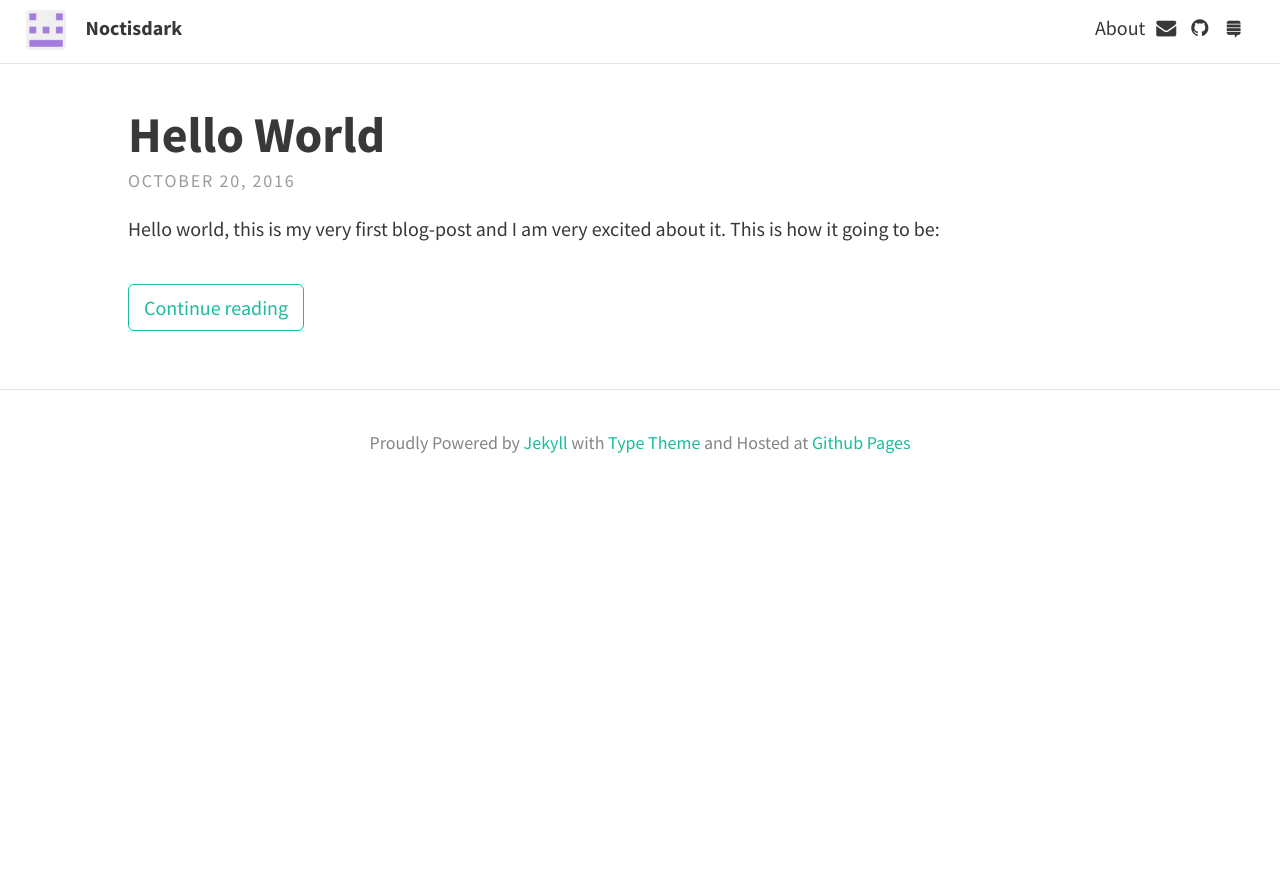
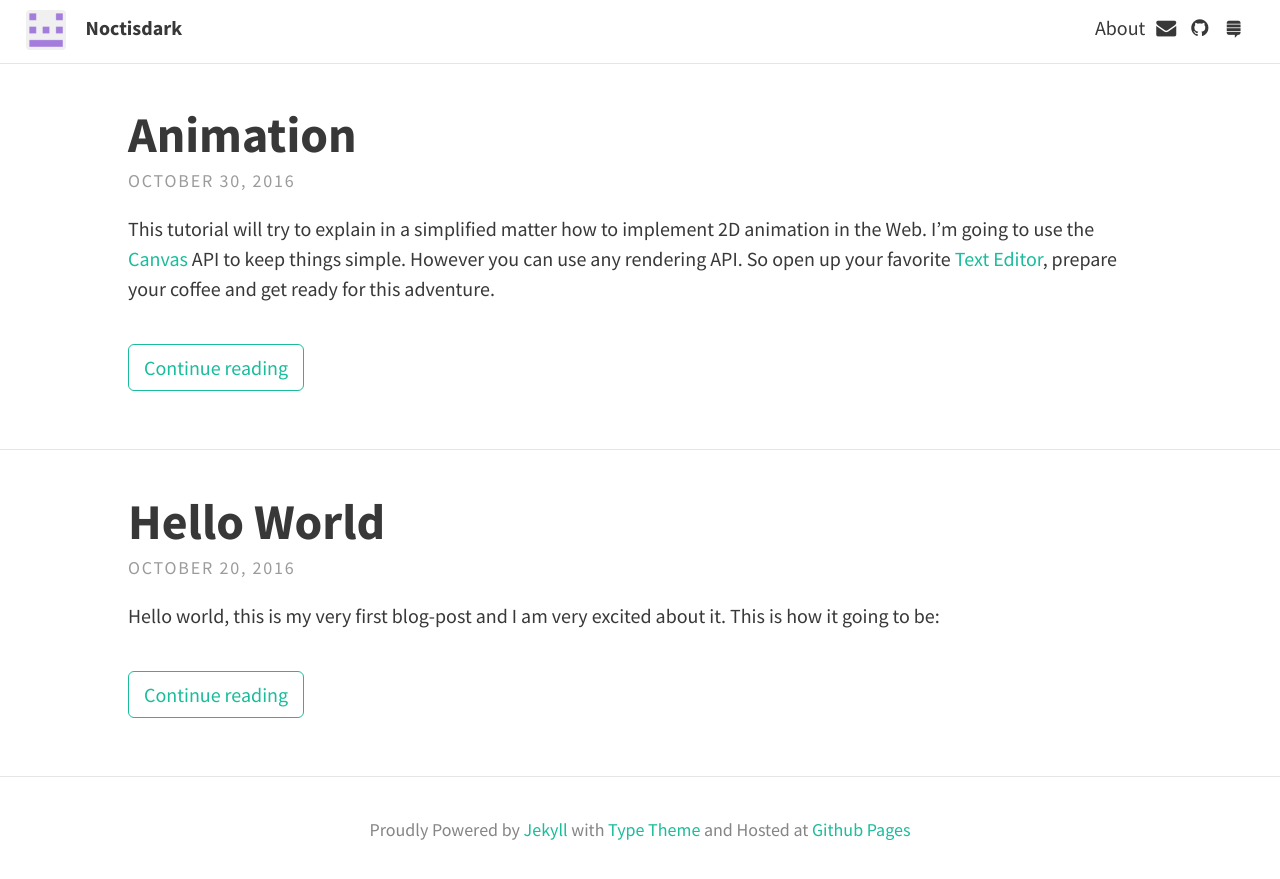
Before and after one commit to Noctisdark/noctisdark.github.io, a Jekyll site: the page built from index.html, in a window 1280 px wide. Shown: the top 879 px of the page. Built offline with Jekyll 4.4.1, drawn with Linux system fonts in a browser that asks for light colours; nearby versions of some CDN libraries; the list of posts is cut into pages by our own code; part of the change alters nothing that is shown.

Commit message:
Added animation articles

````diff
--- /dev/null
+++ b/_posts/2016-10-30-Animation.md
@@ -0,0 +1,502 @@
+---
+layout: post
+title: Animation
+date: 2016-10-30
+---
+
+This tutorial will try to explain in a simplified matter how to implement 2D animation in the Web.
+I'm going to use the [Canvas](https://developer.mozilla.org/en-US/docs/Web/API/Canvas_API) API to
+keep things simple. However you can use any rendering API. So open up your favorite [Text Editor](https://en.wikipedia.org/wiki/Text_editor),
+prepare your coffee and get ready for this adventure.
+
+# Computer Animation:
+
+### Abstract:
+
+&emsp;computer animation is the process used to create animated images, as opposed to static images
+that stay the same all the time, like your favorite game's background.
+Computer animation is essentially the digital successor to the stop motion techniques that attempts to
+trick your brains into thinking that they are seeing a smoothly moving object when they are in fact
+seeing different states of motion of that object. This is possible thanks to a phenomenon called the
+[Persistence of Vision](https://en.wikipedia.org/wiki/Persistence_of_vision).
+The pictures should be draw at around 12 frames per seconds and usually faster, otherwise most people
+will detect some sort of jerkiness associated with the drawing of new images that detracts from the illusion
+of realistic movement. Lots of conventions are used when it comes to this, For example hand-drawn cartoon animation
+often use 15 frame/s whereas films seen in theaters run at 24 frame/s.
+There are different techniques used to achieve computer animations such as [Keyframing](https://en.wikipedia.org/wiki/Key_frame#Animation_by_means_of_computer_graphics),
+[Blocking](https://en.wikipedia.org/wiki/Blocking_(animation)), [Morphing](https://en.wikipedia.org/wiki/Morphing), etc... .
+
+### Basic Animation Steps:
+
+&emsp;Implementing 2D computer animation is fairly simple and straightforward, these are the minimal steps you
+should take to draw every frame.
+
+- Clear the canvas:<br/>
+Each frame a completely different frame from the last one at the pixel level, so you'll have to clear all previously
+drawn object and prepare for drawing the next frame. the easiest way to this is the use the `clearRect` method.
+
+- Save the canvas state:<br/>
+To draw anthing on the screen you might will often need to change the canvas state. For example, you need translate the canvas a bit to make
+your character seem to move and them go back to the original state. You can do this using the `save` method in canvas to save the current transformations associated
+with the rendering context.
+
+- Do all your rendering logic here:<br/>
+This is where you will do all your image processing and rendering here.
+
+- Restore your canvas state:<br/>
+If you have saved your last canvas state, you can restore it but calling the `restore` method, which will pop off the last state frame and
+set it as the current one.
+
+# Code:
+
+### Setting up our rendering context:
+&emsp;Let's try to make a simple moving character. I used a free spritesheet for animation, [requestAnimationFrame](https://developer.mozilla.org/en-US/docs/Web/API/Window/requestAnimationFrame)
+method for animation which tells the browser that you wish to perform an animation and requests that the browser call a specified function to update an animation before the next repaint. this
+will improve your application's performance and make your animation smoothier. I will be using ES6 for scripting, so your browser might not support any of this code, but this will only be a problem
+for those who use older browser.
+
+Let's start off by setting up a view layer where we will draw all of our graphics.
+```html
+<canvas id="view">
+</canvas>
+```
+
+```javascript
+let canvas  = document.getElementById('view'); //get a reference to our canvas DOM element
+let ctx = canvas.getContext('2d'); //create a 2D context for drawing.
+
+canvas.width = 640;
+canvas.height = 480; //640x480 resolution
+
+let loader = {
+	cache: {}, //mapping from image url to their promises
+	loadImage(url) {
+		let img = this.cache[url];
+		if ( img )
+			return img;
+
+		img = this.cache[url] = new Promise((resolve, reject) => {
+			let image = new Image();
+			image.src = url;
+			image.onload = () => resolve(image);
+			image.onerror = (err) => reject(err);
+		});
+
+		return img;
+	},
+	await()	 {
+		let promises = [];
+		for ( let url in this.cache )
+			promises.push(this.cache[url]);
+
+		return Promise.all(promises);
+	}
+};
+```
+
+Up until now, we're not doing anything interesting, just getting a reference to a 2D content for drawing
+on the canvas and setting its resolution to 640x480 pixel.
+Then creating a loader object that will help us load all of our images and await for them asynchronously
+before starting the game. At this point, if you try this, you will see nothing and this is expected.
+
+### Loading our first image:
+
+This will be pretty simple because we have all we need to start rendering our first image on the screen.
+It's as simple as calling `putImage(image, x, y, width, height)`.
+
+```javascript
+let Sprite = function(x, y, width, height, url) {
+	this.position = {x, y};
+	this.width = width; //the width we want to show
+	this.height = height; //the height we want to show
+	this.texture = null;
+
+	loader.loadImage(url).then(image => {
+		this.texture = image;
+	});
+};
+
+Sprite.prototype.draw = function() {
+	ctx.drawImage(this.texture, this.position.x, this.position.y, this.width, this.height);
+};
+
+let sheet = new Sprite(0, 0, 640, 480, './run.png'); //our sprite sheet, image located at './run.png'
+
+function animate() {
+	window.requestAnimationFrame(animate); //request for the next frame of this animation
+
+	ctx.clearRect(0, 0, 640, 480); //clear the canvas
+	sheet.draw(); //draw out sprite sheet
+};
+
+loader.await().then(all => {
+	window.requestAnimationFrame(animate); //start the animation when everything is loaded
+});
+```
+
+We are making a nice `Sprite` class which will hold all the information we need to show our spritesheet on the screen,
+spritesheet has a `draw` method which will draw the image on the screen and save us a lot of writing.
+
+If you run this, you are supposed to get<br/>
+<img src="/img/first.png" style="display: block; margin: 0 auto;"/>
+Very nice, is it not ?
+
+### Animating the sprite:
+
+In order to bring this [Ninja](https://en.wikipedia.org/wiki/Ninja) back to life, we'll have to animate it, luckily our spritesheet
+contains all the frames needed to do this, so we'll have to tune our code a little bit to get this right.
+To do this, we need to cut our image to little chunk and display each at a time.
+To do this, we need to call `drawImage(image, clipX, clipY, clipWidth, clipHeight, x, y, width, height)`.
+The arguments names are self explanatory. If this is still hard to image, I hope this picture will explain it all.
+<img src="/img/drawImage.jpg" style="display: block; margin: 0 auto;"/>
+
+```javascript
+let TextureFrame = function(x, y, width, height) {
+	this.x = x;
+	this.y = y;
+	this.width = width;
+	this.height = height;
+}; //Define where and how much we should clip the image
+
+let Sprite = function(x, y, width, height, url) {
+	//All the old stuff
+
+	this.frame = null;
+	loader.loadImage(url).then(image => {
+		this.texture = image;
+		this.frame = new TextureFrame(0, 0, image.width, image.height); //show the whole image, no clipping
+	});
+};
+
+Sprite.prototype.draw = function() {
+	ctx.drawImage(this.texture, this.frame.x, this.frame.y, this.frame.width, this.frame.height, this.position.x, this.position.y, this.width, this.height);
+};
+```
+
+And as expected, if you run this you will see no difference.
+Let's get onto the fun part and define our `Animation` class.
+
+```javascript
+let Animation = function(frames, ticks) {
+	this.frames = frames;
+	this.index = 0; //the current frame index
+	this.ticksPerSec = ticks; //how many ticks before the next frame
+	this.ticks = 0; //how many ticks the frames ticked so far
+	this.playing = false; //is this playing ?
+};
+
+Animation.prototype.play = function() {
+	this.playing = true; //play the animation
+};
+
+Animation.prototype.stop = function() {
+	this.playing = false;
+};
+
+Animation.prototype.tick = function() { //method that will be called each frame
+	if ( ! this.playing )
+		return; //if this is not playing, do nothing.
+
+	this.ticks++;
+	if ( this.ticks >= this.ticksPerSec ) {
+		this.ticks = 0;
+		this.index = (++this.index) % this.frames.length; //allow the animation to loop back
+	}
+};
+
+//Change the draw procedure to be animation aware, simple checks aren't performance critical
+Sprite.prototype.draw = function() {
+	if ( ! this.animation )
+		return ctx.drawImage(this.texture, this.frame.x, this.frame.y, this.frame.width, this.frame.height, this.position.x, this.position.y, this.width, this.height);
+
+	let frame = this.animation.frames[this.animation.index];
+	ctx.drawImage(this.texture, frame.x, frame.y, frame.width, frame.height, this.position.x, this.position.y, this.width, this.height);
+	this.animation.tick();
+};
+
+let ninja = new Sprite(0, 0, 280, 385, './run.png'); //each frame is of size 280, 385
+let frames = [
+	new TextureFrame(0, 0, 280, 385),
+	new TextureFrame(280, 0, 280, 385),
+	new TextureFrame(560, 0, 280, 385),
+	new TextureFrame(840, 0, 280, 385),
+	new TextureFrame(1120, 0, 280, 385),
+
+	new TextureFrame(0, 385, 280, 385),
+	new TextureFrame(280, 385, 280, 385),
+	new TextureFrame(560, 385, 280, 385),
+	new TextureFrame(840, 385, 280, 385),
+	new TextureFrame(1120, 385, 280, 385),
+]; //All clippings
+
+ninja.animation = new Animation(frames, 5); //5 ticks per frame, 12 frame per sec
+ninja.animation.play();
+
+
+function animate() {
+	window.requestAnimationFrame(animate); //request for the next frame of this animation
+
+	ctx.clearRect(0, 0, 640, 480); //clear the canvas
+	ninja.draw(); //draw our sprite
+};
+```
+
+And that's all there is to it. Congrats, you have now learnt how to animate your spritesheets. This approach
+is very nice and easy to extend.
+Here's a demo.
+
+<canvas id="view" style="display: block; margin: 0 auto;">
+</canvas>
+
+<script type="text/javascript">
+	let canvas  = document.getElementById('view'); //get a reference to our canvas DOM element
+	let ctx = canvas.getContext('2d'); //create a 2D context for drawing.
+
+	canvas.width = 640;
+	canvas.height = 480; //640x480 resolution
+
+	let loader = {
+		cache: {}, //mapping from image url to their promises
+		loadImage(url) {
+			let img = this.cache[url];
+			if ( img )
+				return img;
+
+			img = this.cache[url] = new Promise((resolve, reject) => {
+				let image = new Image();
+				image.src = url;
+				image.onload = () => resolve(image);
+				image.onerror = (err) => reject(err);
+			});
+
+			return img;
+		},
+		await()	 {
+			let promises = [];
+			for ( let url in this.cache )
+				promises.push(this.cache[url]);
+
+			return Promise.all(promises);
+		}
+	};
+
+	let TextureFrame = function(x, y, width, height) {
+		this.x = x;
+		this.y = y;
+		this.width = width;
+		this.height = height;
+	}; //Define were and how much we should clip the image
+
+	let Sprite = function(x, y, width, height, url) {
+		this.position = {x, y};
+		this.width = width; //the width we want to show
+		this.height = height; //the height we want to show
+		this.texture = null;
+		this.frame = null;
+
+		loader.loadImage(url).then(image => {
+			this.texture = image;
+			this.frame = new TextureFrame(0, 0, image.width, image.height); //show the whole image, no clipping
+		});
+	};
+
+	Sprite.prototype.draw = function() {
+		if ( ! this.animation )
+			return ctx.drawImage(this.texture, this.frame.x, this.frame.y, this.frame.width, this.frame.height, this.position.x, this.position.y, this.width, this.height);
+
+		let frame = this.animation.frames[this.animation.index];
+		ctx.drawImage(this.texture, frame.x, frame.y, frame.width, frame.height, this.position.x, this.position.y, this.width, this.height);
+		this.animation.tick();
+	};
+
+	let Animation = function(frames, ticks) {
+		this.frames = frames;
+		this.index = 0; //the current frame index
+		this.ticksPerSec = ticks; //how many ticks before the next frame
+		this.ticks = 0; //how many ticks the frames ticked so far
+		this.playing = false; //is this playing ?
+	};
+
+	Animation.prototype.play = function() {
+		this.playing = true; //play the animation
+	};
+
+	Animation.prototype.stop = function() {
+		this.playing = false;
+	};
+
+	Animation.prototype.tick = function() { //method that will be called each frame
+		if ( ! this.playing )
+			return; //if this is not playing stop
+
+		this.ticks++;
+		if ( this.ticks >= this.ticksPerSec ) {
+			this.ticks = 0;
+			this.index = (++this.index) % this.frames.length; //allow the animation to loop back
+		}
+	};
+
+	let ninja = new Sprite(0, 0, 280, 385, '/img/run.png'); //each frame is of size 280, 385
+	let frames = [
+		new TextureFrame(0, 0, 280, 385),
+		new TextureFrame(280, 0, 280, 385),
+		new TextureFrame(560, 0, 280, 385),
+		new TextureFrame(840, 0, 280, 385),
+		new TextureFrame(1120, 0, 280, 385),
+
+		new TextureFrame(0, 385, 280, 385),
+		new TextureFrame(280, 385, 280, 385),
+		new TextureFrame(560, 385, 280, 385),
+		new TextureFrame(840, 385, 280, 385),
+		new TextureFrame(1120, 385, 280, 385),
+	]; //All clippings
+
+	ninja.animation = new Animation(frames, 5); //5 ticks per frame, 12 frame per sec
+	ninja.animation.play();
+
+	function animate() {
+		window.requestAnimationFrame(animate); //request for the next frame of this animation
+
+		ctx.clearRect(0, 0, 640, 480); //clear the canvas
+		ninja.draw();
+	};
+
+	loader.await().then(all => {
+		window.requestAnimationFrame(animate); //start the animation when everything is loaded
+	});
+</script>
+
+### Full Code:
+
+```html
+<canvas id="view">
+</canvas>
+
+<script type="text/javascript">
+	let canvas  = document.getElementById('view'); //get a reference to our canvas DOM element
+	let ctx = canvas.getContext('2d'); //create a 2D context for drawing.
+
+	canvas.width = 640;
+	canvas.height = 480; //640x480 resolution
+
+	let loader = {
+		cache: {}, //mapping from image url to their promises
+		loadImage(url) {
+			let img = this.cache[url];
+			if ( img )
+				return img;
+
+			img = this.cache[url] = new Promise((resolve, reject) => {
+				let image = new Image();
+				image.src = url;
+				image.onload = () => resolve(image);
+				image.onerror = (err) => reject(err);
+			});
+
+			return img;
+		},
+		await()	 {
+			let promises = [];
+			for ( let url in this.cache )
+				promises.push(this.cache[url]);
+
+			return Promise.all(promises);
+		}
+	};
+
+	let TextureFrame = function(x, y, width, height) {
+		this.x = x;
+		this.y = y;
+		this.width = width;
+		this.height = height;
+	}; //Define were and how much we should clip the image
+
+	let Sprite = function(x, y, width, height, url) {
+		this.position = {x, y};
+		this.width = width; //the width we want to show
+		this.height = height; //the height we want to show
+		this.texture = null;
+		this.frame = null;
+
+		loader.loadImage(url).then(image => {
+			this.texture = image;
+			this.frame = new TextureFrame(0, 0, image.width, image.height); //show the whole image, no clipping
+		});
+	};
+
+	Sprite.prototype.draw = function() {
+		if ( ! this.animation )
+			return ctx.drawImage(this.texture, this.frame.x, this.frame.y, this.frame.width, this.frame.height, this.position.x, this.position.y, this.width, this.height);
+
+		let frame = this.animation.frames[this.animation.index];
+		ctx.drawImage(this.texture, frame.x, frame.y, frame.width, frame.height, this.position.x, this.position.y, this.width, this.height);
+		this.animation.tick();
+	};
+
+	let Animation = function(frames, ticks) {
+		this.frames = frames;
+		this.index = 0; //the current frame index
+		this.ticksPerSec = ticks; //how many ticks before the next frame
+		this.ticks = 0; //how many ticks the frames ticked so far
+		this.playing = false; //is this playing ?
+	};
+
+	Animation.prototype.play = function() {
+		this.playing = true; //play the animation
+	};
+
+	Animation.prototype.stop = function() {
+		this.playing = false;
+	};
+
+	Animation.prototype.tick = function() { //method that will be called each frame
+		if ( ! this.playing )
+			return; //if this is not playing stop
+
+		this.ticks++;
+		if ( this.ticks >= this.ticksPerSec ) {
+			this.ticks = 0;
+			this.index = (++this.index) % this.frames.length; //allow the animation to loop back
+		}
+	};
+
+	let ninja = new Sprite(0, 0, 280, 385, './run.png'); //each frame is of size 280, 385
+	let frames = [
+		new TextureFrame(0, 0, 280, 385),
+		new TextureFrame(280, 0, 280, 385),
+		new TextureFrame(560, 0, 280, 385),
+		new TextureFrame(840, 0, 280, 385),
+		new TextureFrame(1120, 0, 280, 385),
+
+		new TextureFrame(0, 385, 280, 385),
+		new TextureFrame(280, 385, 280, 385),
+		new TextureFrame(560, 385, 280, 385),
+		new TextureFrame(840, 385, 280, 385),
+		new TextureFrame(1120, 385, 280, 385),
+	]; //All clippings
+
+	ninja.animation = new Animation(frames, 5); //5 ticks per frame, 12 frame per sec
+	ninja.animation.play();
+
+	function animate() {
+		window.requestAnimationFrame(animate); //request for the next frame of this animation
+
+		ctx.clearRect(0, 0, 640, 480); //clear the canvas
+		ninja.draw();
+	};
+
+	loader.await().then(all => {
+		window.requestAnimationFrame(animate); //start the animation when everything is loaded
+	});
+</script>
+```
+
+I hope everything is clear enough, the code can be found here. It's free to use for any purpose and doesn't come with any restrictive license.
+
+# So what ?:
+
+Actually that's all there is to it. Animation spritesheets in canvas is very easy and can get a bit more challenging if you try this in OpenGL or DirectX.
+The approach is the same and very easy to understand. If you have any question, don't hesitate to post a comment below and I will try to answer it as
+fast as I can. If you liked this post, **please** leave a comment below, and thanks for existing.
+
+<img src="/img/byebye.gif-c200" style="display: block; margin: 0 auto;"/>
--- a/_sass/base/_global.scss
+++ b/_sass/base/_global.scss
@@ -78,6 +78,7 @@ kbd,
 pre,
 samp {
   margin: 1em 0;
+  tab-size: $tab-size;
 }
 dt {
   font-weight: bold;
--- a/_sass/base/_variables.scss
+++ b/_sass/base/_variables.scss
@@ -28,3 +28,4 @@ $feature-image-size: cover; // options include "cover", "contain", "auto"
 // Header description box
 $header-desc-background-color: #F98752;
 $header-desc-text-color: #FFF;
+$tab-size: 4;
--- a/_sass/includes/preferences.scss
+++ b/_sass/includes/preferences.scss
@@ -1,5 +1,9 @@
+html {
+	overflow-x: hidden;
+}
+
 pre.highlight {
-    font-size: 12px !important;
+    font-size: 0.9em !important;
     font-family: Monaco, Menlo, 'Ubuntu Mono', Consolas, source-code-pro, 'Droid Sans Mono', monospace;
     padding: 10px 0 10px 15px;
     border-radius: 3px;
````
Also changed, not shown: img/drawImage.jpg (added), img/first.png (added), img/run.png (added).
